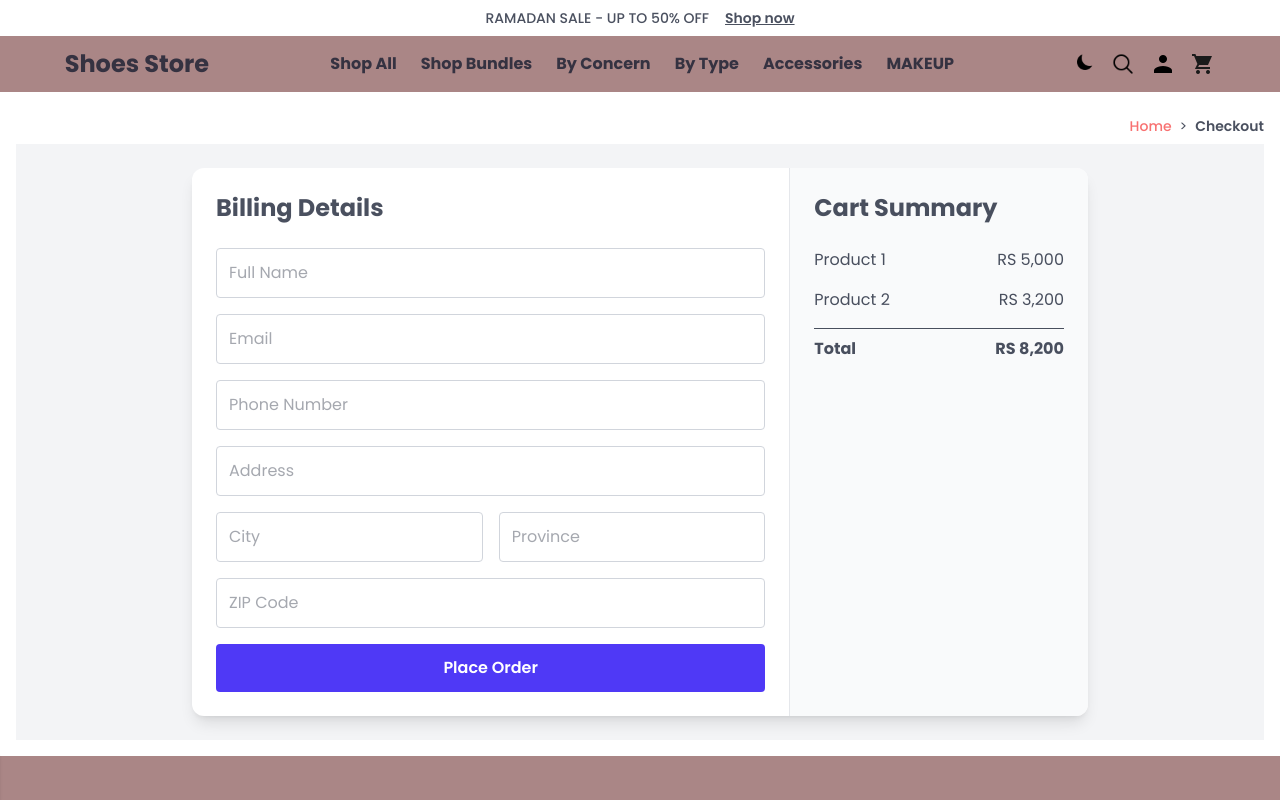
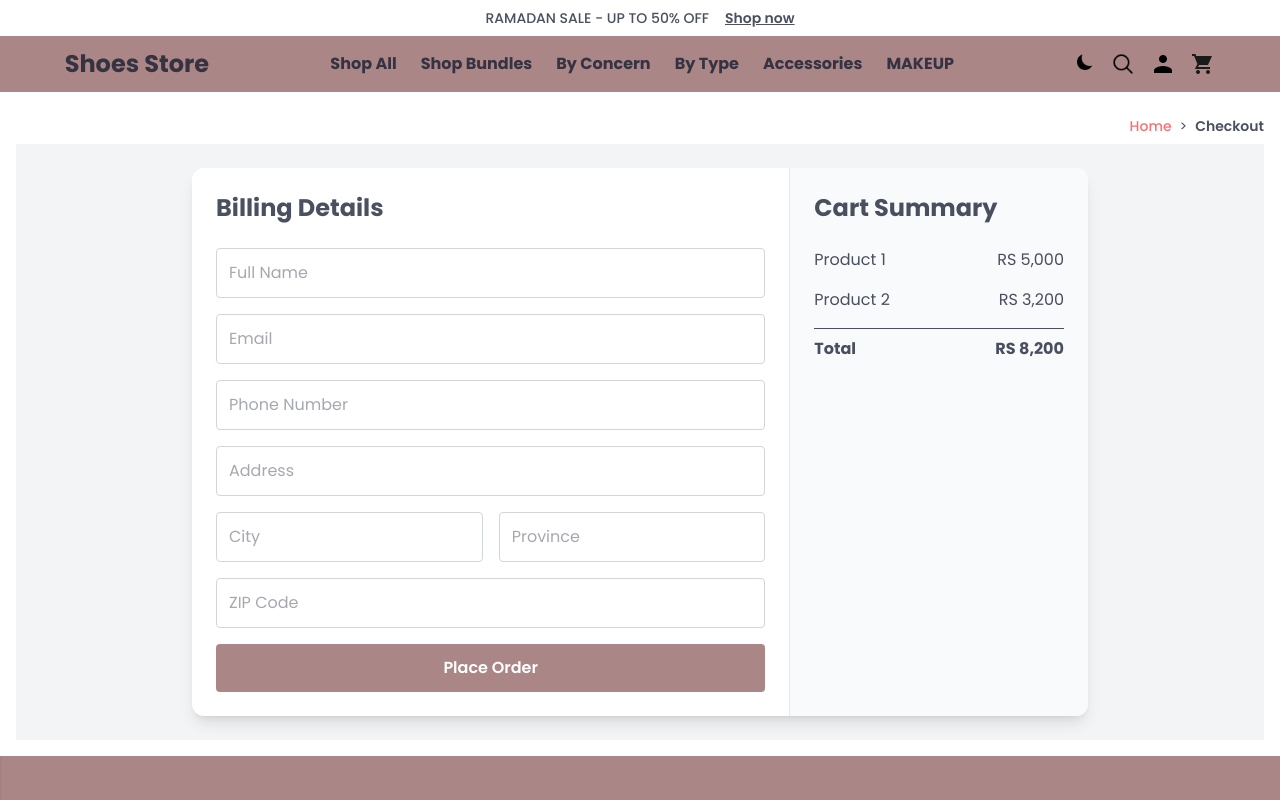
Before and after one commit to arwakh5897/fundamental_app, a React (Vite) app: page /pages/checkout in a window 1280 px wide. Shown: the top 800 px of the page. Built offline with nearby package versions, Linux system fonts and the light colour scheme.

Commit message:
fix side bar issue with   data-lenis-prevent

```diff
--- a/src/components/add_to_cart_sidebar/add_to_cart_sidebar.jsx
+++ b/src/components/add_to_cart_sidebar/add_to_cart_sidebar.jsx
@@ -17,6 +17,7 @@ const AddToCartSidebar = ({ active, onClose, totalItems, totalPrice, cart = [],
 
       {/* Sidebar */}
       <nav
+       data-lenis-prevent
         className={`fixed top-0 right-0 h-full w-72 lg:w-86 bg-menu text-foreground-secondary z-50 flex flex-col transition-transform duration-1000 transform ${
           active ? "translate-x-0" : "translate-x-full"
         }`}
--- a/src/components/card/shopping_details_card.jsx
+++ b/src/components/card/shopping_details_card.jsx
@@ -51,7 +51,7 @@ const ShoppingDetailsCard = ({
         </div>
 
         {/* Bottom Section */}
-        <div className="flex items-center justify-end mt-2">
+        <div className="flex items-center justify-end">
 
           {/* Price */}
           <p className="text-sm lg:text-base font-bold text-green-600">
--- a/src/components/card/shopping_details_card_components/shopping_Details_cart_total.jsx
+++ b/src/components/card/shopping_details_card_components/shopping_Details_cart_total.jsx
@@ -1,6 +1,6 @@
 import React from "react";
 
-const ShoppingDetailsCartTotal = ({ totalPrice = 0 }) => {
+const ShoppingDetailsCartTotal = ({ totalPrice  }) => {
     return (
         <div className="flex justify-end
          gap-3 text-sm lg:text-xl font-bold lg:font-semibold p-2">
--- a/src/components/header/ad.jsx
+++ b/src/components/header/ad.jsx
@@ -6,7 +6,7 @@ import { Autoplay } from "swiper/modules";
 const Ad = () => {
   return (
     <div className="py-2 text-xs lg:text-sm  font-medium">
-      <Swiper modules={[Autoplay]} autoplay={{ delay: 3000, disableOnInteraction: false }} loop={true} className="mySwiper"   >
+      <Swiper modules={[Autoplay]} autoplay={{ delay:3000, disableOnInteraction: false }} loop={true} className="mySwiper"   >
         <SwiperSlide >
           <div className="flex flex-row gap-4 justify-center">
               <span>FREE SHIPPING ON ALL ORDERS ABOVE Rs. 2,500</span>
--- a/src/pages/check_out/check_out.jsx
+++ b/src/pages/check_out/check_out.jsx
@@ -93,12 +93,12 @@ const CheckOut = () => {
               placeholder="ZIP Code"
               value={formData.zip}
               onChange={handleChange}
-              className="w-full p-3 border border-gray-300 rounded focus:outline-none focus:ring-2 focus:ring-indigo-500"
+              className="w-full p-3 border border-gray-300 rounded focus:outline-none "
               required
             />
             <button
               type="submit"
-              className="w-full bg-indigo-600 text-white p-3 rounded font-semibold hover:bg-indigo-700 transition"
+              className="w-full bg-buttons hover-bg-buttons hover:cursor-pointer text-white p-3 rounded font-semibold  transition"
             >
               Place Order
             </button>
```
